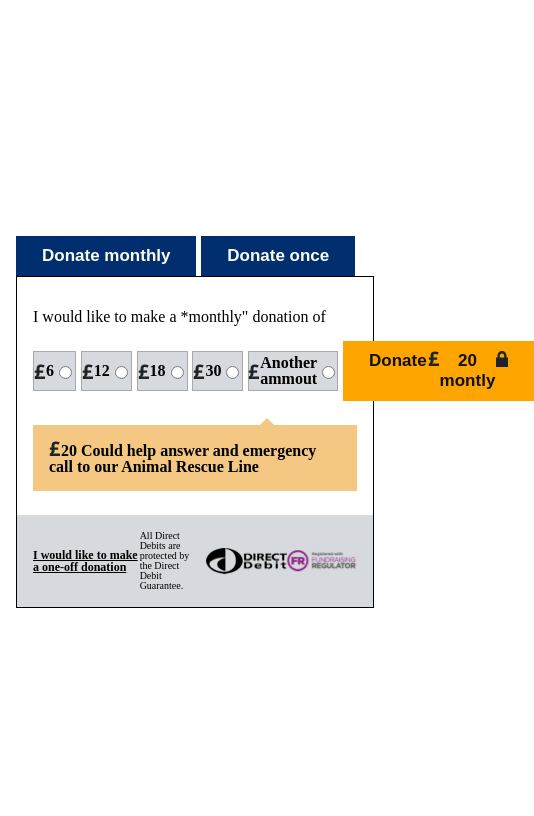
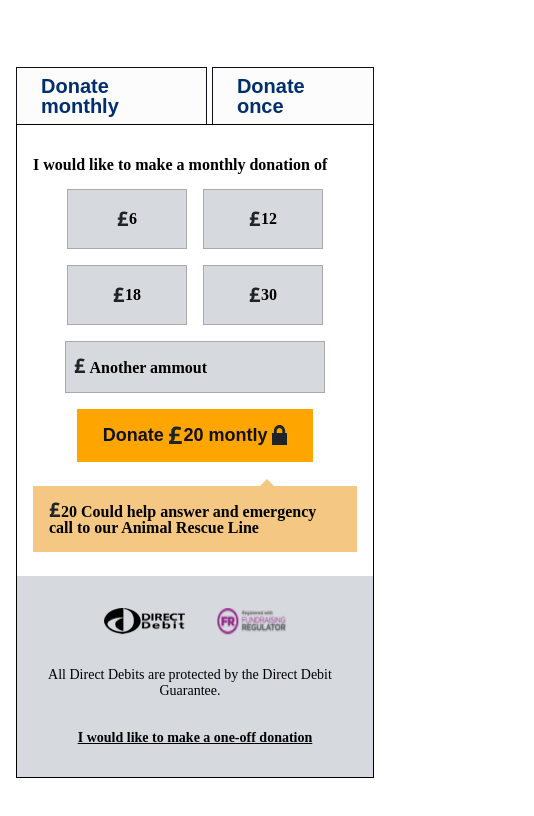
Before and after one commit to luisfilipe21/intern_test, a React (Vite) app: page / in a window 390 px wide. Shown: the top 816 px of the page, 534 px wide, since content can reach past the window. Built offline with nearby package versions, Linux system fonts and the light colour scheme.

Commit message:
feat: responsivity almost completed

```diff
--- a/src/App.jsx
+++ b/src/App.jsx
@@ -13,32 +13,57 @@ import style from "./style.module.scss";
 function App() {
 
   const [donateValue, setDonateValue] = useState(20);
-  const [selectedDonationMethod, setSelectedDonationMethod] = useState();
-
-  console.log(donateValue)
+  const [month, setMonth] = useState(false)
 
   return (
     <section className="container">
-      <div className={style.container}>
+      <form className={style.container}>
 
         <div className={style.boxDate}>
-            <button className="btnDate">Donate monthly</button>
-            <button className="btnDate">Donate once</button>
+
+          {month ?
+            <>
+              <label className="btnMonth" htmlFor="month"  >
+                Donate monthly
+                <input type="radio" id="month" value={"month"} />
+              </label>
+
+              <label htmlFor="once" className="btnMonth" >
+                Donate once
+                <input type="radio" value="once" />
+              </label>
+            </>
+            :
+
+            <>
+              <label className="btnMonth" htmlFor="" checked>
+                Donate monthly
+                <input type="radio" />
+              </label>
+
+              <label htmlFor="" className="btnMonth" >
+                Donate once
+                <input type="radio" />
+              </label>
+            </>}
+
+
+
         </div>
 
 
         <div className={style.boxForm}>
           <div className={style.boxInfoForm}>
             <h3>
-              I would like to make a *monthly" donation of
+              I would like to make a monthly donation of
             </h3>
 
             <form
               className={style.divForm}
               onChange={(e) => setDonateValue(e.target.value)} >
-
+              <div className={style.divLabel}>
                 <label>
-                <img src={pound} alt="" />6
+                  <img src={pound} />6
 
                   <input
                     className={style.customRadio}
@@ -48,38 +73,47 @@ function App() {
                   />
                 </label>
 
-              <label><img src={pound} alt="" />12
+                <label><img src={pound} />12
                   <input type="radio"
                     name="donation"
                     value="12" />
                 </label>
 
                 <label>
-                <img src={pound} alt="" />18
+                  <img src={pound} />18
                   <input type="radio"
                     name="donation"
                     value="18" />
                 </label>
 
                 <label>
-                <img src={pound} alt="" />30
+                  <img src={pound} />30
                   <input type="radio"
                     name="donation"
                     value="30" />
                 </label>
+              </div>
 
-              <label>
-                <img src={pound} alt="" /> Another ammout
+              <div className={style.dif}>
+                <label className="difInput">
+                  <img src={pound} /> Another ammout
                   <input type="radio"
                     name="donation"
-                  value="" />
+                    value=""
+                  />
                 </label>
+              </div>
 
-              <button className="btn" type="submit">
-                Donate <img className={style.imgPound} src={pound} />{donateValue} montly <img className={style.imgLock} src={secure} alt="" />
+              <button className={`btn`}>
+                Donate
+                <img width={15} className={style.imgPound} src={pound}/>
+
+                {donateValue} montly
+                <img width={15} className={style.imgLock} src={secure} />
               </button>
 
             </form>
+
 
             <div className={style.line}>
               <p>
@@ -98,14 +132,16 @@ function App() {
 
             <div className={style.rights}>
               <p>All Direct Debits are protected by the Direct Debit Guarantee.</p>
-              <img src={debit} alt="" />
-              <img src={fundraising} alt="" />
+              <div className={style.images}>
+              <img src={debit} />
+              <img src={fundraising} />
+              </div>
             </div>
 
           </div>
         </div>
 
-      </div>
+      </form>
     </section>
   )
 }
--- a/src/style.module.scss
+++ b/src/style.module.scss
@@ -7,11 +7,20 @@
     flex-direction: column;
     justify-content: center;
 
+
     .boxDate {
         gap: 0.3rem;
         display: flex;
 
 
+        input {
+            display: none;
+        }
+
+        @media(max-width: 500px) {
+            justify-content: space-between;
+
+        }
     }
 
     .boxForm {
@@ -21,34 +30,99 @@
         .boxInfoForm {
             padding: 1rem;
 
+            h3 {
+                font-weight: 700;
+            }
+
             .divForm {
+                display: flex;
+                align-items: center;
                 padding: 1rem 0;
                 width: 100%;
-                display: flex;
-                align-items: center;
-                justify-content: space-evenly;
-                gap: 0.3rem;
 
-                label {
+                .divLabel {
                     display: flex;
-                    align-items: center;
-                    justify-content: center;
 
+                    gap: 1rem;
+
+                    label {
+                        display: flex;
+                        align-items: center;
+                        justify-content: center;
+                        flex-wrap: nowrap;
+
+                        font-weight: 700;
+                        background-color: var(--gray);
+                        border: 1px solid var(--gray2);
+                        width: 60px;
+                        height: 53px;
+                    }
+
+                }
+
+                .dif {
+                    margin: 1rem 0;
+                    width: 80%;
                     font-weight: 700;
                     background-color: var(--gray);
                     border: 1px solid var(--gray2);
-                    width: 90px;
-                    height: 40px;
 
-                    &:focus {
-                        background-color: var(--offBlue);
-                    }
+                    padding: 1rem 0.5rem;
+                    margin: 0 1rem;
                 }
 
                 .imgPound,
                 .imgLock {
-                    margin-left: 1px;
+                    display: flex;
+
+                    margin-left: 0.1rem;
                 }
+
+
+                @media (max-width: 574px) {
+                    flex-wrap: wrap;
+                    align-items: center;
+                    justify-content: space-evenly;
+
+                    .divLabel {
+                        flex-direction: row;
+                        flex-wrap: wrap;
+                        justify-content: center;
+
+                        label {
+                            width: 160px;
+                            height: 40px;
+                        }
+                    }
+
+
+                }
+
+                @media(max-width: 768px) {
+                    flex-direction: column;
+
+
+                    .divLabel {
+                        padding: 0 0.3rem;
+
+                        label {
+                            width: 120px;
+                            height: 60px;
+                        }
+                    }
+
+                    .dif {
+                        margin: 1rem 0;
+                    }
+
+                    .imgPound,
+                    .imgLock {
+                        margin-left: 0.3rem;
+                    }
+
+                }
+
+
             }
 
 
@@ -73,7 +147,6 @@
                     right: 85px;
                 }
             }
-
         }
 
         .divFooter {
@@ -98,9 +171,36 @@
 
                 p {
                     padding-right: 10px;
+                    line-height: 1rem;
+                }
+
+                .images {
+                    display: flex;
                 }
             }
 
+            @media (max-width: 574px) {
+                flex-direction: column-reverse;
+
+                p {
+                    font-size: 14px;
+                    text-align: center;
+                    margin: 1rem 0;
+                }
+
+                .rights {
+                    flex-direction: column-reverse;
+
+
+                    .images {
+                        flex-direction: row;
+                        gap: 2rem;
+                        margin: 1rem 0;
+                    }
+                }
+            }
+
+            @media(min-width:768px) {}
 
         }
 
--- a/src/styles/buttons.scss
+++ b/src/styles/buttons.scss
@@ -1,4 +1,6 @@
 .btn {
+    min-width: 230px;
+    min-height: 53px;
     color: var(--black);
     background-color: var(--yellow);
     border: 2px solid var(--yellow);
@@ -11,10 +13,18 @@
 
     display: flex;
     justify-content: center;
+    align-items: center;
 
+    @media(max-width: 768px){
+        font-size: 18px;
+
+    }
+    @media(min-width: 769px){
+        font-size: 16px;
+    }
 }
 
-.btnDate{
+.btnDate {
     color: var(--white);
     background-color: var(--blue);
     border: 2px solid var(--blue);
@@ -25,13 +35,37 @@
     font-weight: var(--weight-1);
     cursor: pointer;
 
-    display: flex;
-    justify-content: center;
+    @media (max-width: 420px) {
+        display: flex;
+        justify-content: center;
+        font-size: 16px;
+    }
+    @media(max-width: 768px) {
+        font-size: 20px;
 
-    &:focus{
-        color: var(--blue);
-        background-color: var(--white);
-        border: 2px solid var(--white);
-        // box-shadow: ;
     }
 }
+
+.btnMonth {
+    color: var(--blue);
+    background-color: var(--white);
+    border: 1px solid var(--black);
+    ;
+    border-bottom: none;
+    text-decoration: none;
+    padding: 0.5rem 1.5rem;
+    font-size: var(--size-label);
+    font-family: var(--font-1);
+    font-weight: var(--weight-1);
+    cursor: pointer;
+
+    @media (max-width: 420px) {
+        display: flex;
+        justify-content: center;
+        font-size: 16px;
+    }
+    @media(max-width: 768px) {
+        font-size: 20px;
+
+    }
+}
--- a/src/styles/index.scss
+++ b/src/styles/index.scss
@@ -2,3 +2,4 @@
 @import "./globalStyles.scss";
 @import "./grid.scss";
 @import "./buttons.scss";
+@import "./label.scss"
--- /dev/null
+++ b/src/styles/label.scss
@@ -0,0 +1,3 @@
+input[type="radio"]{
+    display: none
+}
```
Lines whose indentation alone changed are shown as unchanged.
